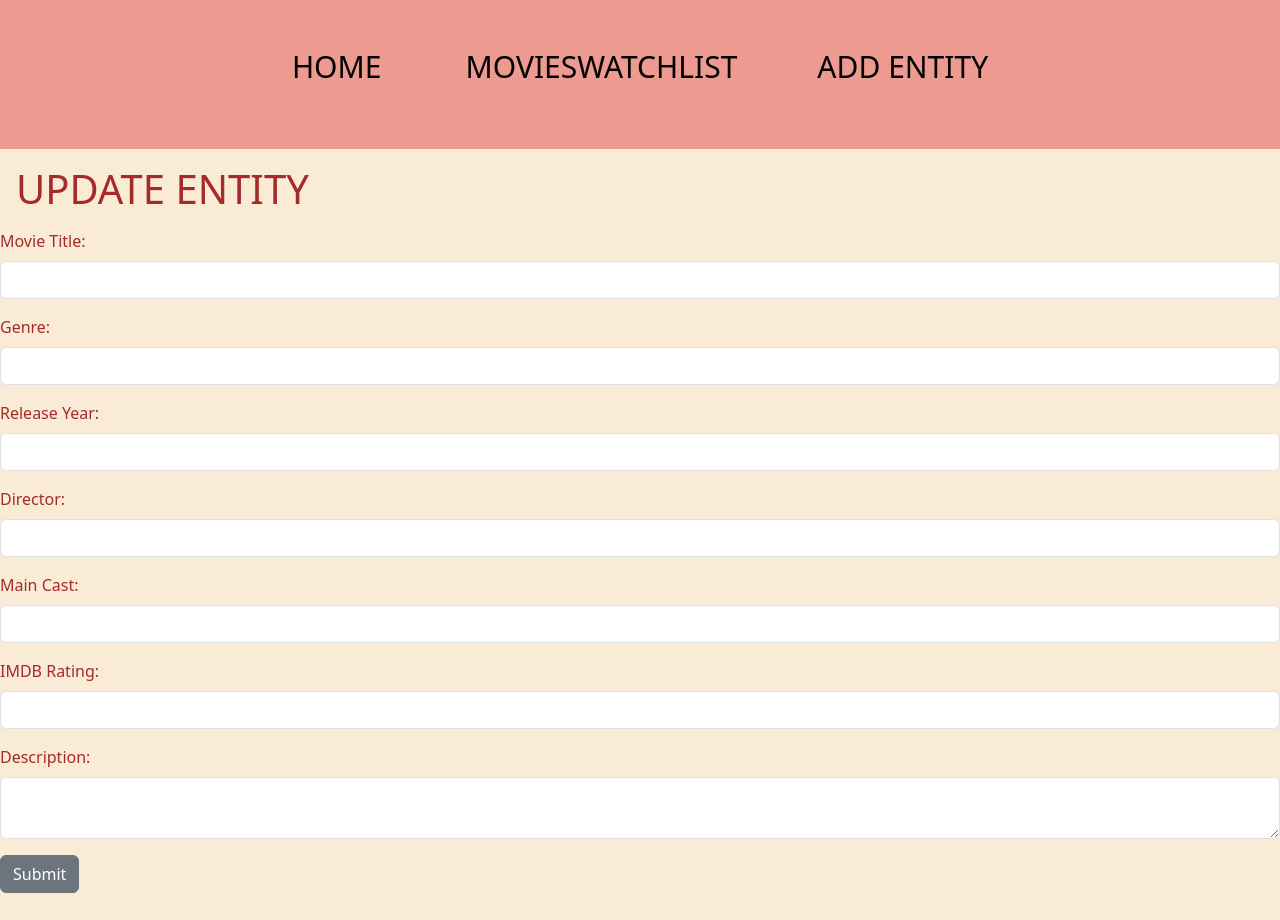
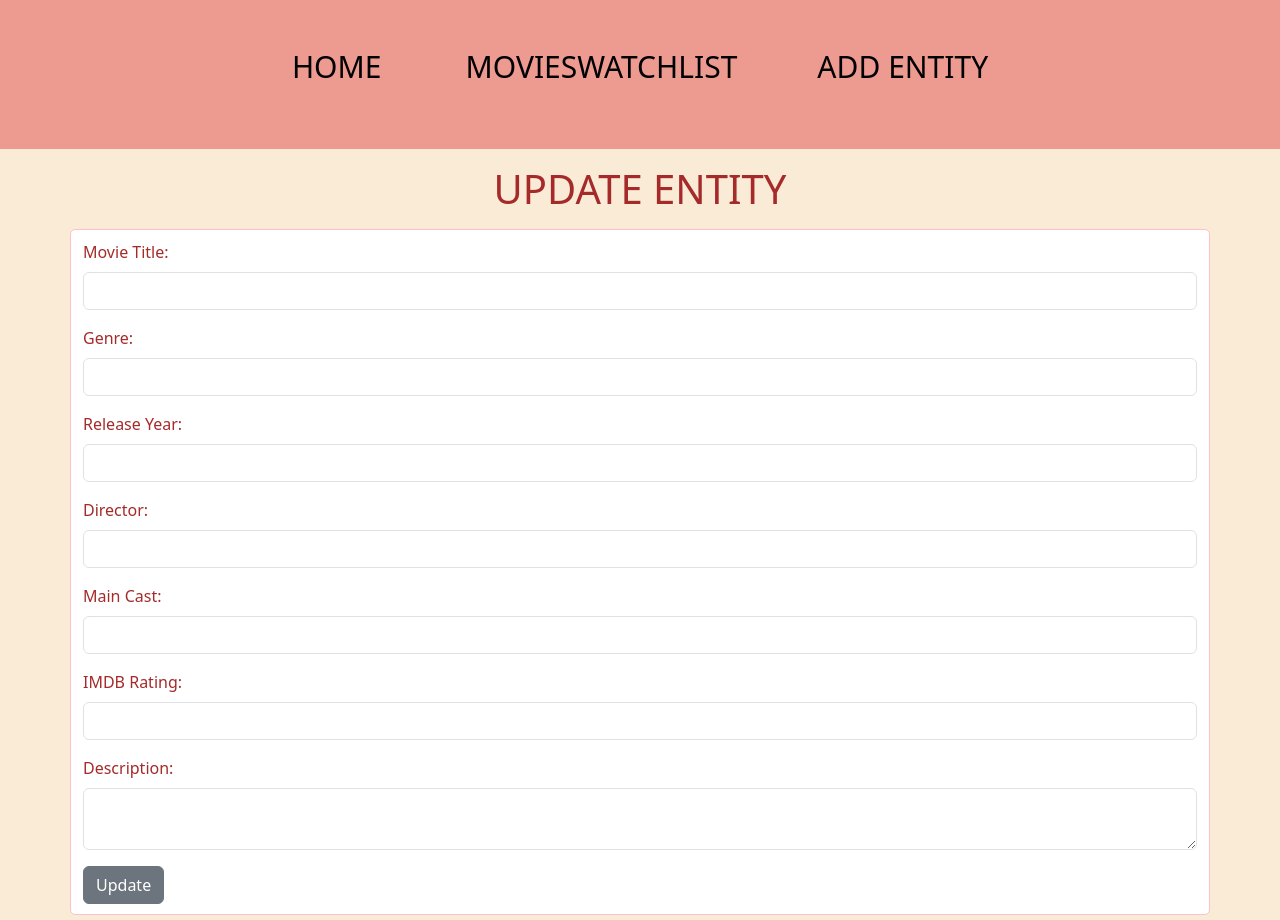
Before and after one commit to kalviumcommunity/S61_Weekend_Watchlist, a React (Vite) app in the folder FrontEnd/client/: page /update/1 in a window 1280 px wide. Before the commit the page ends 893 px from the top, so only its background shows below. Built offline with nearby package versions, Linux system fonts and the light colour scheme; no server answers.

Commit message:
created update and delete crud operations

```diff
--- a/FrontEnd/client/src/App.jsx
+++ b/FrontEnd/client/src/App.jsx
@@ -5,8 +5,6 @@ import { Routes, Route,Link } from 'react-router-dom';
 import AddEntityForm from './Components/AddEntityForm'; // Import the new component
 import './App.css';
 import UpdateUser from './Components/UpdateUser';
-
-
 
 function App() {
   return (
@@ -16,6 +14,7 @@ function App() {
      <li><Link to='/'>HOME</Link></li>
      <li> <Link to='/movies'>MOVIESWATCHLIST</Link></li>
      <li><Link to='/add-entity'>ADD ENTITY</Link></li>
+     {/* <li><Link to={`/update/:id`}>UPDATE-DELETE</Link></li> */}
     </ul>
     </div>
     <Routes>
--- a/FrontEnd/client/src/Components/AddEntityForm.jsx
+++ b/FrontEnd/client/src/Components/AddEntityForm.jsx
@@ -56,8 +56,10 @@ function AddEntityForm() {
   };
 
   return (
+    <>
+    <h2 className='text-center m-3'>Add Movie</h2>
     <div className="container">
-      <h2 className='text-center'>Add Movie</h2>
+
       <form onSubmit={handleSubmit}>
         <div className="mb-3">
           <label className="form-label">Movie Title:</label>
@@ -90,6 +92,7 @@ function AddEntityForm() {
         <button type="submit" className="btn btn-secondary">Submit</button>
       </form>
     </div>
+    </>
   );
 }
 
--- a/FrontEnd/client/src/Components/Movie.jsx
+++ b/FrontEnd/client/src/Components/Movie.jsx
@@ -5,7 +5,6 @@ import React from 'react'
 function Movie(props) {
   return (
     <div>
-
         <h2>Movie Title : {props.title}</h2>
         <h2>Description : {props.description}</h2>
       <h2>Priority : {props.priority}</h2>
--- a/FrontEnd/client/src/Components/MovieDB.jsx
+++ b/FrontEnd/client/src/Components/MovieDB.jsx
@@ -1,10 +1,12 @@
 // eslint-disable-next-line no-unused-vars
 import React, {useState, useEffect } from 'react';
 import axios from 'axios';
-import { Link } from 'react-router-dom';
+import { useNavigate } from "react-router-dom";
 import './MovieDB.css';
 function MovieDB() {
   const [movies, setMovies] = useState([]);
+  const navigate = useNavigate();
+
 
   useEffect(() => {
     axios.get('http://localhost:3002/api/read')
@@ -29,10 +31,15 @@ function MovieDB() {
       });
   };
 
+  const handleUpdate = (item) => {
+    // console.log(item);
+    navigate("/update/:id", { state: item });
+  };
+
+
   return (
     <div>
       <h1 className='div m-3'>All Movies</h1>
-
       {movies.length === 0 ? (
         <p>No movies to display</p>
       ) : (
@@ -50,7 +57,9 @@ function MovieDB() {
                   <p>Description: {movie.description}</p>
                 </li>
                 <div className="list-item-buttons">
-                <Link to={`/update/${movie._id}`} className='btn m-3'>Update</Link>
+                {/* <Link to={`/update/${movie._id}`}  className='btn m-3'>Update</Link> */}
+                <button className="btn m-3" onClick={() => handleUpdate(movie)}>Edit</button>
+
                 <button className="btn m-3" onClick={() => handleDelete(movie._id)}>Delete</button>
                 </div>
               </ul>
--- a/FrontEnd/client/src/Components/UpdateUser.jsx
+++ b/FrontEnd/client/src/Components/UpdateUser.jsx
@@ -1,12 +1,15 @@
 // eslint-disable-next-line no-unused-vars
 import React, { useState, useEffect } from 'react';
 import axios from 'axios';
-import { useParams, useNavigate } from 'react-router-dom';
+import {  useNavigate,useLocation } from 'react-router-dom';
 
 const UpdateUser = () => {
-  const { id } = useParams();
+  const location = useLocation();
+  const initialData = location.state;
+  console.log(initialData);
+
   const navigate = useNavigate();
-  const [formData, setFormData] = useState({
+  const [formData, setFormData] = useState(initialData || {
     movieTitle: '',
     genre: '',
     releaseYear: '',
@@ -16,42 +19,29 @@ const UpdateUser = () => {
     description: ''
   });
 
-
-  useEffect(() => {
-    // Fetch existing entity data
-    axios.get(`http://localhost:3002/api//${id}`)
-      .then(response => {
-        // Set the form data state with the existing entity data
-        setFormData(response.data);
-
-      })
-      .catch(error => {
-        console.log('Error fetching entity:', error);
-      });
-  }, [id]);
-
   const handleChange = e => {
-    setFormData({ ...formData, [e.target.name]: e.target.value });
+    setFormData((prevState) =>({...prevState, [e.target.name]: e.target.value }));
   };
 
-  const handleSubmit = e => {
-    e.preventDefault();
-    axios.put(`http://localhost:3002/api/update/${id}`, formData)
+
+  const handleUpdate = (event) => {
+    event.preventDefault(); // Prevent default form submission behavior
+    axios.put(`http://localhost:3002/api/update/${initialData._id}`, formData) // Ensure id is passed correctly
       .then(response => {
         console.log('Entity updated successfully:', response.data);
         navigate('/movies');
-
-        // Redirect or perform any other action after successful update
       })
       .catch(error => {
         console.log('Error updating entity:', error);
       });
   };
 
-  return (
-    <div className="form-container">
-      <h1 className='m-3'>UPDATE ENTITY</h1>
-      <form onSubmit={handleSubmit}>
+
+
+  return (<>
+    <h1 className='m-3 text-center'>UPDATE ENTITY</h1>
+    <div className="container">
+      <form onSubmit={handleUpdate}>
         <div className="mb-3">
           <label className="form-label">Movie Title:</label>
           <input type="text" className="form-control" name="movieTitle" value={formData.movieTitle} onChange={handleChange} required />
@@ -80,9 +70,10 @@ const UpdateUser = () => {
           <label className="form-label">Description:</label>
           <textarea className="form-control" name="description" value={formData.description} onChange={handleChange} required></textarea>
         </div>
-        <button type="submit" className="btn btn-secondary">Submit</button>
+        <button type="submit" className="btn btn-secondary">Update</button>
       </form>
     </div>
+    </>
   );
 };
 
```
